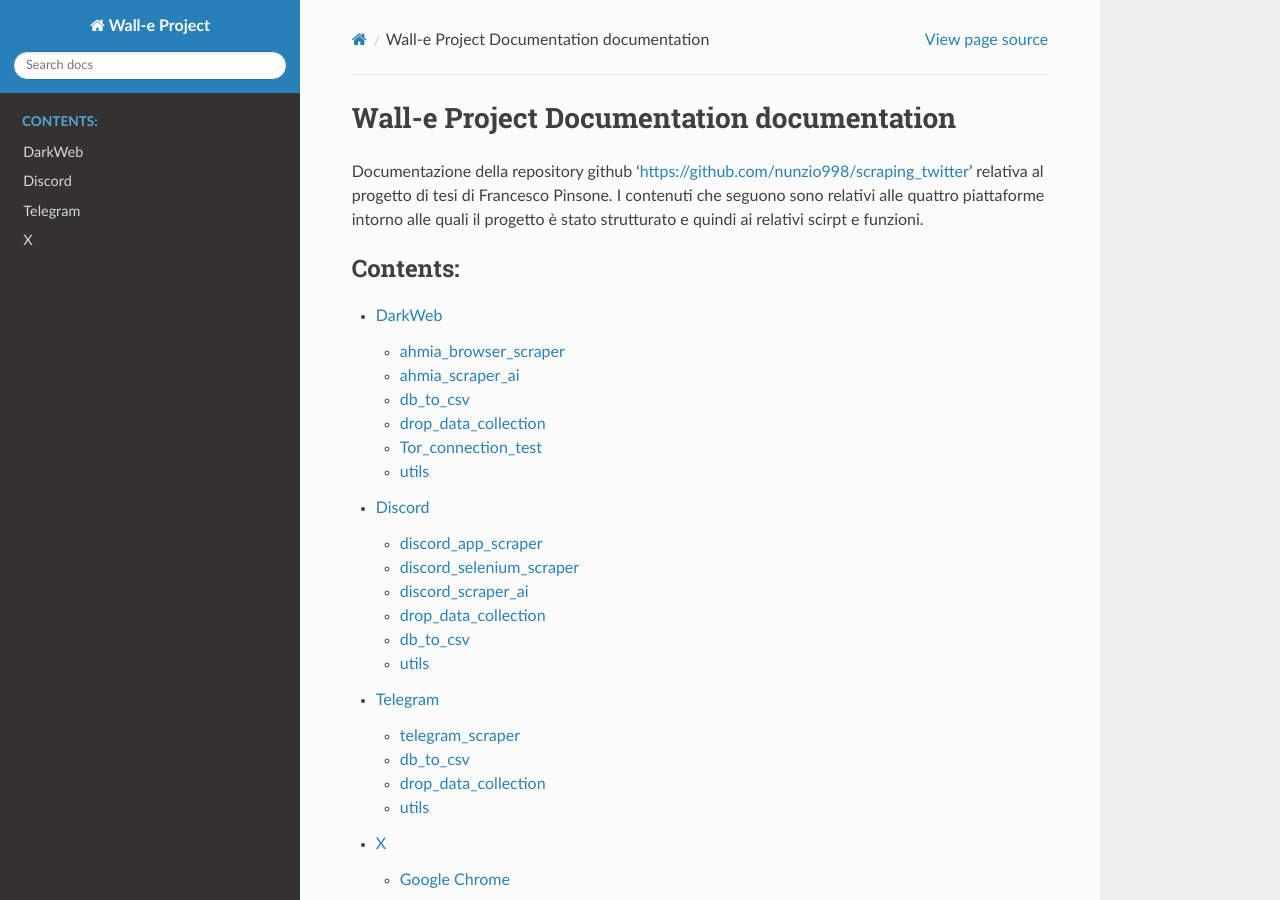
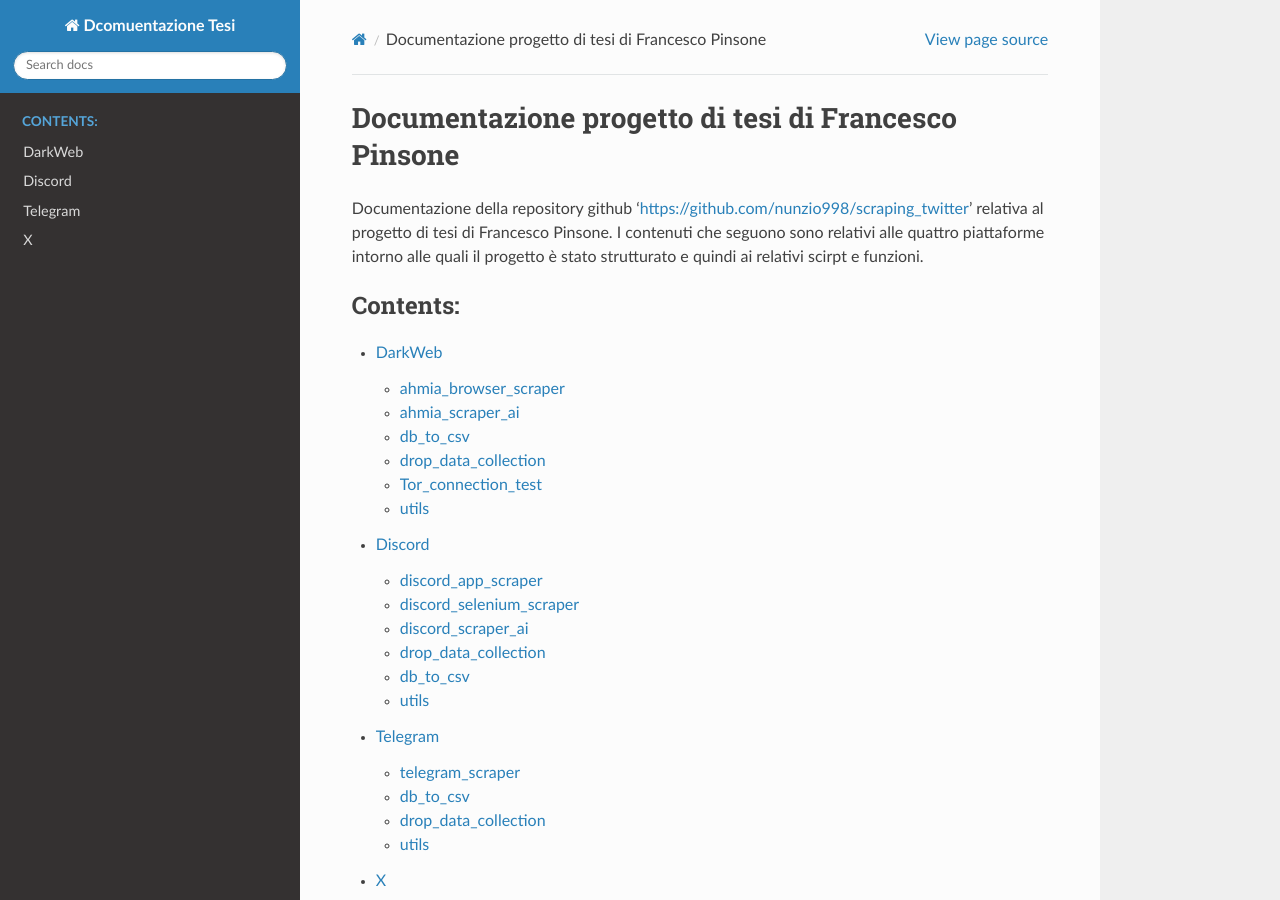
Before and after one commit to nunzio998/scraping_twitter, a Sphinx documentation site: the page built from docs/index.rst, in a window 1280 px wide and 900 px high. Built offline with Sphinx 7.4.7 and the Read the Docs theme 3.1.0, drawn with Linux system fonts in a browser that asks for light colours.

Commit message:
refactor

```diff
--- a/docs/conf.py
+++ b/docs/conf.py
@@ -9,7 +9,7 @@ import os
 import sys
 sys.path.insert(0, os.path.abspath('..'))
 
-project = 'Wall-e Project'
+project = 'Dcomuentazione Tesi'
 copyright = '2024, Francesco Pinsone'
 author = 'Francesco Pinsone'
 release = '1.0.0'
--- a/docs/index.rst
+++ b/docs/index.rst
@@ -1,5 +1,5 @@
-Wall-e Project Documentation documentation
-==========================================
+Documentazione progetto di tesi di Francesco Pinsone
+====================================================
 
 Documentazione della repository github 'https://github.com/nunzio998/scraping_twitter' relativa al progetto di tesi di
 Francesco Pinsone.
```
